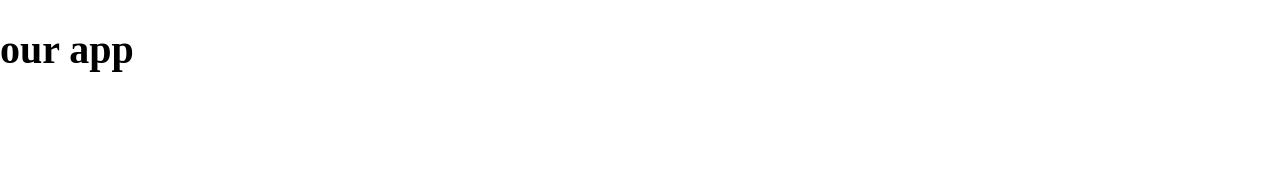
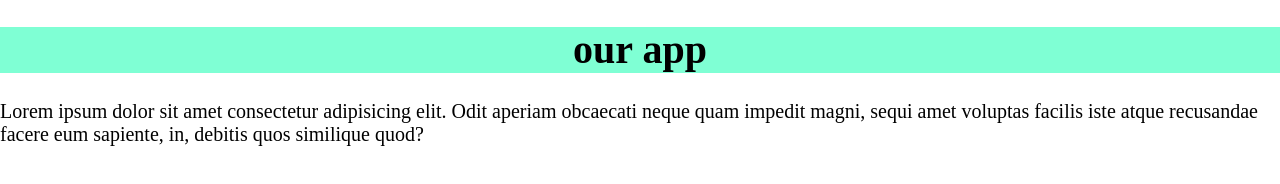
Before and after one commit to GHJBaek/Our-App, a plain HTML site: page index.html in a window 1280 px wide. Drawn offline with Linux system fonts and the light colour scheme.

Commit message:
new content

```diff
--- a/index.html
+++ b/index.html
@@ -10,6 +10,7 @@
 <body>
     <header>
         <h1>our app</h1>
+        <p>Lorem ipsum dolor sit amet consectetur adipisicing elit. Odit aperiam obcaecati neque quam impedit magni, sequi amet voluptas facilis iste atque recusandae facere eum sapiente, in, debitis quos similique quod?</p>
     </header>
 </body>
 </html>
--- a/styles.css
+++ b/styles.css
@@ -9,3 +9,8 @@ img {max-width: 100%;}
 ul { margin: 0; padding: 0; list-style: none;}
 a{text-decoration: none;color:black;}
 .wrapper{ max-width: 1280px; width: 90%; margin: 0 auto;}
+
+h1 {
+    background-color: aquamarine;
+    text-align: center;
+}
```
